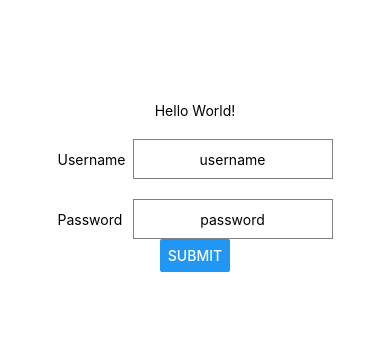
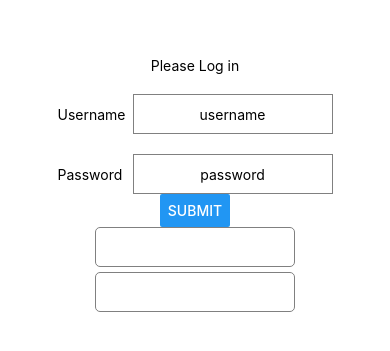
Before and after one commit to xtremeelement/ReactNativeTest, a React Native app: screen / in a window 390 px wide. Shown: the part 235-586 px from the top of the page. Built offline with nearby package versions, Linux system fonts and the light colour scheme.

Commit message:
added login screen

```diff
--- a/App.js
+++ b/App.js
@@ -20,7 +20,7 @@ const handleUsername = (text) =>{
 }
   return (
     <View style={styles.container}>
-      <Text>Hello World!</Text>
+      <Text>Please Log in</Text>
       <View style={styles.input_fields}>
       <Text>Username</Text>
       <TextInput
@@ -38,6 +38,8 @@ const handleUsername = (text) =>{
       style={styles.text_input}/>
       </View>
       <Button title="Submit" onPress={()=>{handlePassword}}/>
+      <Text style={styles.usertext}>{username}</Text>
+      <Text style={styles.usertext}>{password}</Text>
       <StatusBar style="auto" />
     </View>
   );
@@ -64,5 +66,13 @@ const styles = StyleSheet.create({
     justifyContent: "space-between",
     width: 275,
     marginTop: 20
+  },
+  usertext:{
+    borderWidth: 1,
+    borderColor: 'gray',
+    height: 40,
+    width: 200,
+    borderRadius: 5,
+    marginBottom: 5
   }
 });
```
